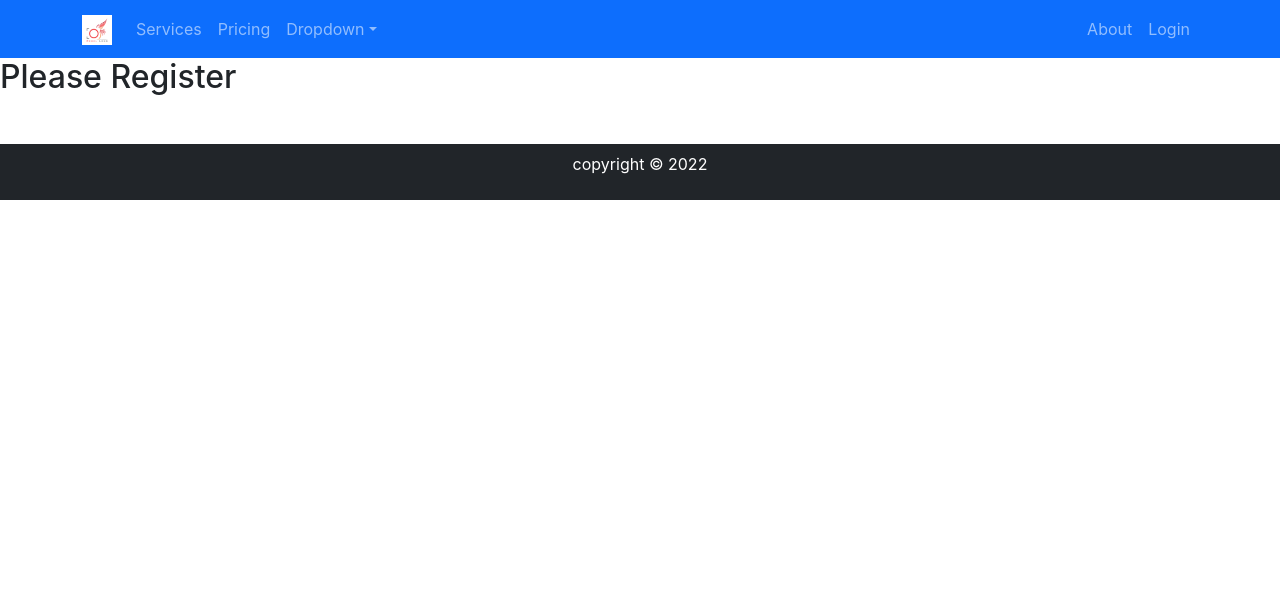
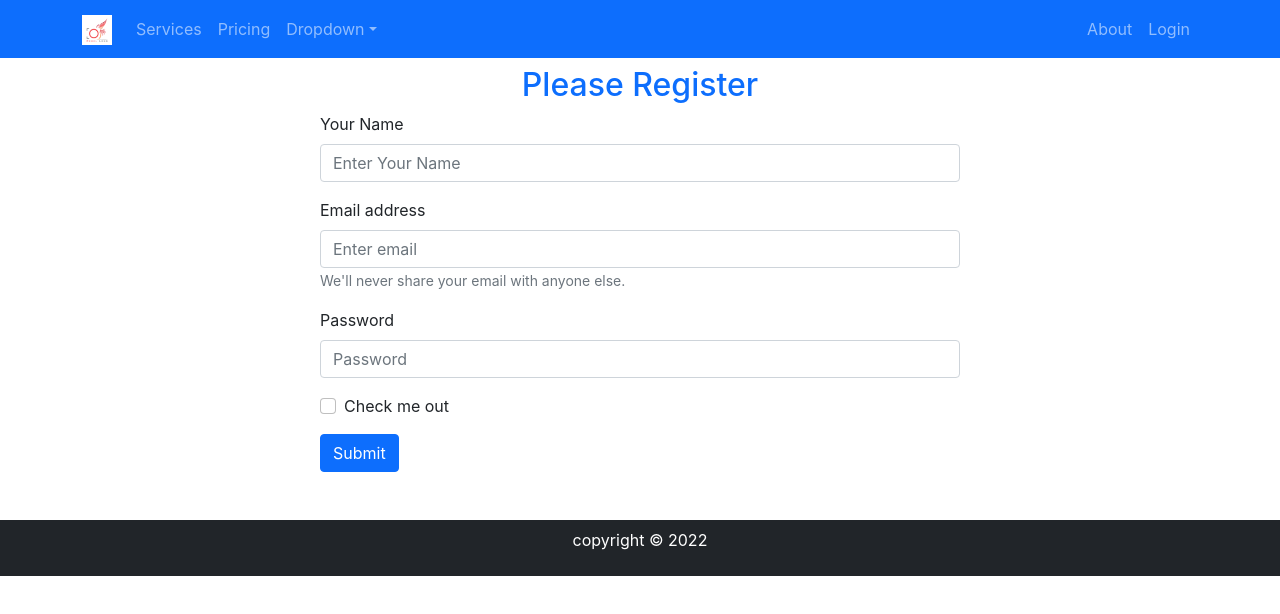
Before and after one commit to raju120405/Digital-studio--independent-service-provider, a React (Create React App) app: page /register in a window 1280 px wide. Shown: the top 614 px of the page. Built offline with nearby package versions, Linux system fonts and the light colour scheme.

Commit message:
register from added

```diff
--- a/src/Pages/Shared/Login/Login.js
+++ b/src/Pages/Shared/Login/Login.js
@@ -1,6 +1,6 @@
 import React, { useRef } from 'react';
 import { Button, Form } from 'react-bootstrap';
-import { useNavigate } from 'react-router-dom';
+import { Link, useNavigate } from 'react-router-dom';
 
 const Login = () => {
     const emailRef = useRef('');
@@ -38,7 +38,7 @@
                     Submit
                 </Button>
             </Form>
-                <p>Digital  Photography studio <span className='text-danger' onClick={navigateRegister}>Please Register</span></p>
+                <p>Digital  Photography studio? <Link to="/register" className='text-danger pe-auto text-decoration-none' onClick={navigateRegister}>Please Register</Link></p>
         </div>
     );
 };
--- a/src/Pages/Shared/Login/Register/Register.js
+++ b/src/Pages/Shared/Login/Register/Register.js
@@ -1,9 +1,35 @@
 import React from 'react';
+import { Button, Form } from 'react-bootstrap';
 
 const Register = () => {
     return (
-        <div>
-            <h2>Please Register</h2>
+        <div className='w-50 mx-auto'>
+            <h2 className='text-primary text-center mt-2'>Please Register</h2>
+            <Form >
+                <Form.Group className="mb-3" controlId="formBasicEmail">
+                    <Form.Label>Your Name</Form.Label>
+                    <Form.Control  type="email" placeholder="Enter Your Name" required />
+
+                </Form.Group>
+                <Form.Group className="mb-3" controlId="formBasicEmail">
+                    <Form.Label>Email address</Form.Label>
+                    <Form.Control  type="email" placeholder="Enter email" required />
+                    <Form.Text className="text-muted">
+                        We'll never share your email with anyone else.
+                    </Form.Text>
+                </Form.Group>
+
+                <Form.Group className="mb-3" controlId="formBasicPassword">
+                    <Form.Label>Password</Form.Label>
+                    <Form.Control  type="password" placeholder="Password" required />
+                </Form.Group>
+                <Form.Group className="mb-3" controlId="formBasicCheckbox">
+                    <Form.Check type="checkbox" label="Check me out" />
+                </Form.Group>
+                <Button variant="primary" type="submit">
+                    Submit
+                </Button>
+            </Form>
         </div>
     );
 };
```
